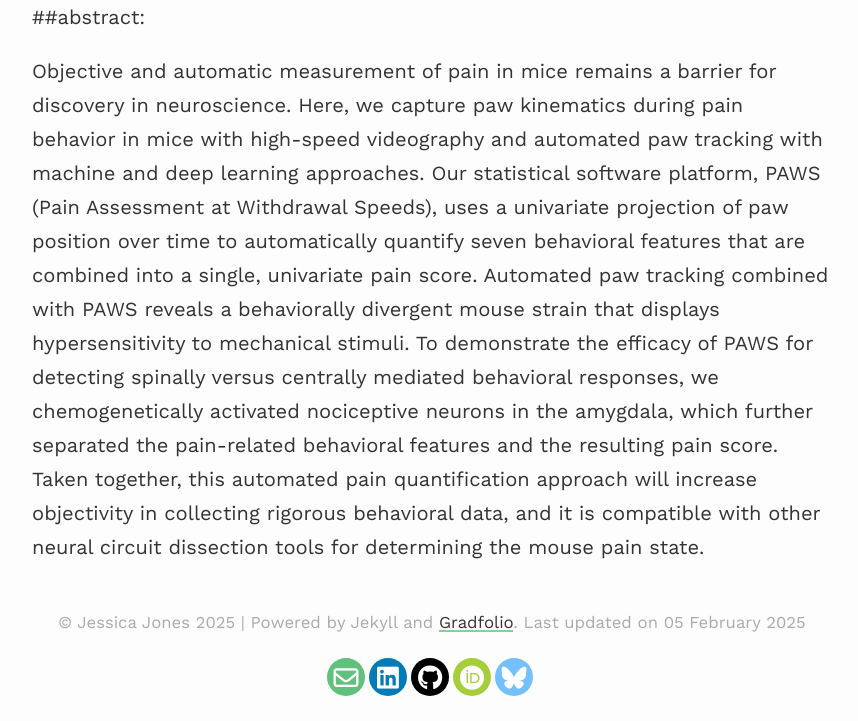
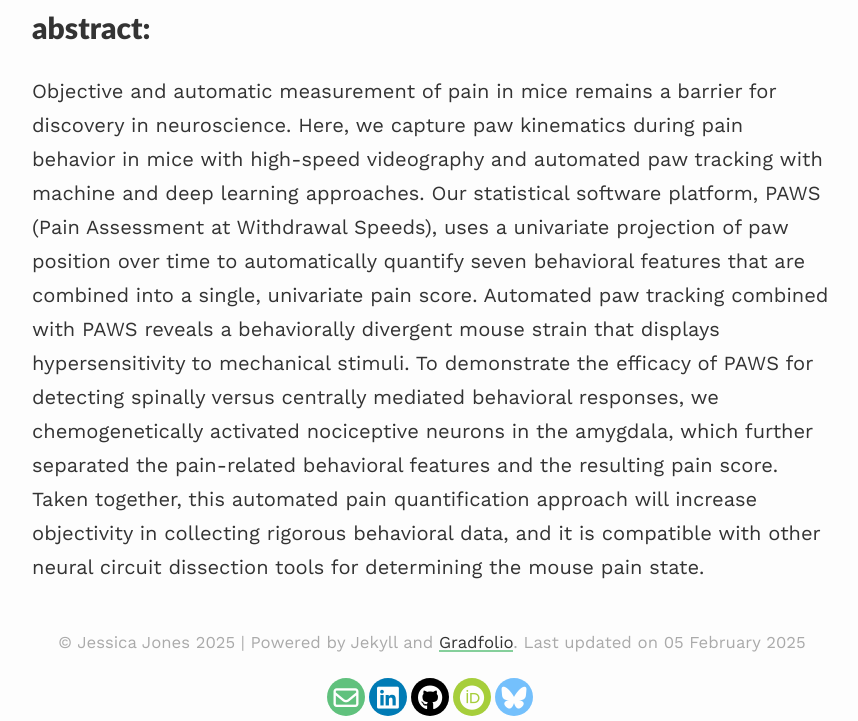
Before and after one commit to jesmjones/jesmjones.github.io, a Jekyll site: the page built from _projects/PAWS.md, in a window 1280 px wide. Shown: the part 842-1563 px from the top of the page, without its empty margins (208-1066 px from the left). Built offline with Jekyll 4.4.1, drawn with Linux system fonts in a browser that asks for light colours; some of the changed lines change nothing that is shown.

Commit message:
Update PAWS.md

```diff
--- a/_projects/PAWS.md
+++ b/_projects/PAWS.md
@@ -9,6 +9,7 @@ PAWS is a processing pipeline using pose-estimation software to score paw withdr
 
 ![elife-57258-fig1-v2](https://github.com/user-attachments/assets/fb71d3cc-613b-4b6a-a172-9b818f9ec33b)
 
-##abstract:
+abstract:
+============
 
 Objective and automatic measurement of pain in mice remains a barrier for discovery in neuroscience. Here, we capture paw kinematics during pain behavior in mice with high-speed videography and automated paw tracking with machine and deep learning approaches. Our statistical software platform, PAWS (Pain Assessment at Withdrawal Speeds), uses a univariate projection of paw position over time to automatically quantify seven behavioral features that are combined into a single, univariate pain score. Automated paw tracking combined with PAWS reveals a behaviorally divergent mouse strain that displays hypersensitivity to mechanical stimuli. To demonstrate the efficacy of PAWS for detecting spinally versus centrally mediated behavioral responses, we chemogenetically activated nociceptive neurons in the amygdala, which further separated the pain-related behavioral features and the resulting pain score. Taken together, this automated pain quantification approach will increase objectivity in collecting rigorous behavioral data, and it is compatible with other neural circuit dissection tools for determining the mouse pain state.
```
